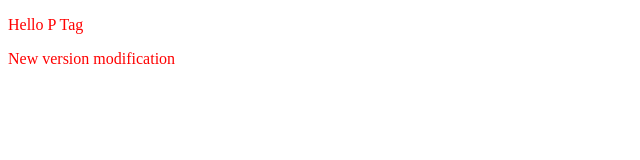
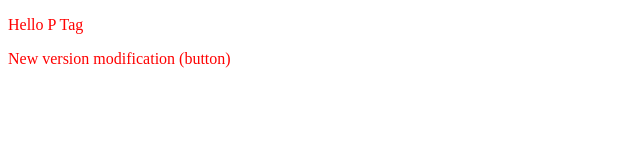
Before and after one commit to projan111/localrepo, a plain HTML site: page index.html in a window 1280 px wide. Shown: the full height of the page, 0-640 px from the left. Drawn offline with Linux system fonts and the light colour scheme.

```diff
--- a/index.html
+++ b/index.html
@@ -8,6 +8,6 @@
   </head>
   <body>
     <p>Hello P Tag</p>
-    <p>New version modification</p>
+    <p>New version modification (button)</p>
   </body>
 </html>
```
